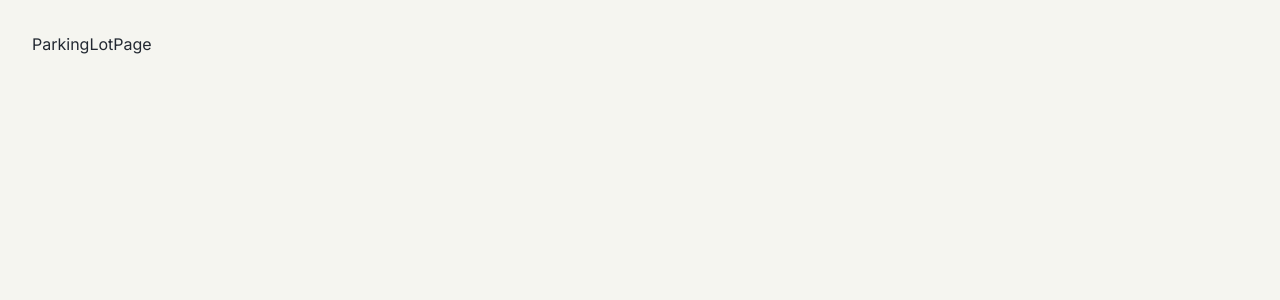
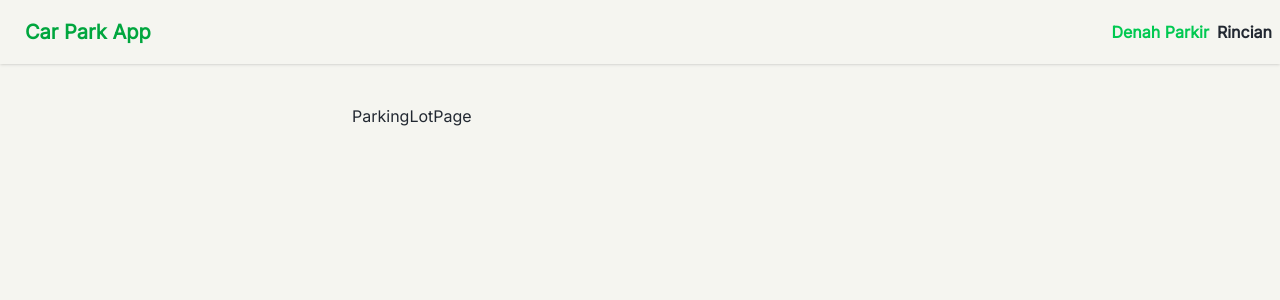
Before and after one commit to matfaisall/car-parking-app-muhammad-faisal, a React (Vite) app: page / in a window 1280 px wide. Shown: the top 300 px of the page. Built offline with nearby package versions, Linux system fonts and the light colour scheme.

Commit message:
feat : add routing and slicing navigation bar

```diff
--- a/index.html
+++ b/index.html
@@ -1,5 +1,5 @@
 <!doctype html>
-<html lang="en">
+<html lang="en" data-theme="light">
 
 <head>
   <meta charset="UTF-8" />
--- a/package.json
+++ b/package.json
@@ -15,6 +15,7 @@
     "daisyui": "^5.3.10",
     "react": "^19.1.1",
     "react-dom": "^19.1.1",
+    "react-router-dom": "^7.9.5",
     "tailwindcss": "^4.1.16"
   },
   "devDependencies": {
--- a/src/App.tsx
+++ b/src/App.tsx
@@ -1,11 +1,18 @@
 import "./App.css";
-import ParkingLotPage from "./pages/ParkingLot";
+
+import NavigationBar from "./components/navbar";
+import RouteApp from "./routes";
+
+import { useLocation } from "react-router-dom";
 
 function App() {
+  const location = useLocation();
+  console.log("location", location);
   return (
-    <div className=" min-h-screen bg-[#F5F5F0] text-[#222831] p-8">
+    <div className=" min-h-screen bg-[#F5F5F0] text-[#222831]">
+      <NavigationBar />
       <div className="max-w-7xl mx-auto">
-        <ParkingLotPage />
+        <RouteApp />
       </div>
     </div>
   );
--- a/src/components/navbar.tsx
+++ b/src/components/navbar.tsx
@@ -1,7 +1,38 @@
+import { useLocation } from "react-router-dom";
+
 const NavigationBar = () => {
+  const { pathname } = useLocation();
+  console.log("location", pathname);
   return (
-    <div>
-      <h1>NavigationBar</h1>
+    <div className="navbar bg-transparent shadow-sm ">
+      <div className="max-w-7xl w-screen mx-auto">
+        <div className="flex items-center justify-between">
+          <div>
+            <a
+              href="/"
+              className="btn btn-ghost text-xl text-bold text-green-600"
+            >
+              Car Park App
+            </a>
+          </div>
+          <ul className=" flex items-center gap-2 md:gap-2">
+            <li
+              className={`${
+                pathname === "/" ? "text-green-500" : "t"
+              } text-md font-semibold hover:text-green-700`}
+            >
+              <a href="/">Denah Parkir</a>
+            </li>
+            <li
+              className={`${
+                pathname === "/rincian" ? "text-green-500" : "t"
+              } text-md font-semibold hover:text-green-700`}
+            >
+              <a href="/rincian">Rincian</a>
+            </li>
+          </ul>
+        </div>
+      </div>
     </div>
   );
 };
--- a/src/main.tsx
+++ b/src/main.tsx
@@ -3,9 +3,12 @@ import { createRoot } from "react-dom/client";
 import "@fontsource/inter";
 // import "./index.css";
 import App from "./App.tsx";
+import { BrowserRouter } from "react-router-dom";
 
 createRoot(document.getElementById("root")!).render(
   <StrictMode>
-    <App />
+    <BrowserRouter>
+      <App />
+    </BrowserRouter>
   </StrictMode>
 );
--- /dev/null
+++ b/src/pages/DetailPemesanan/index.tsx
@@ -0,0 +1,7 @@
+import React from "react";
+
+const DetailPemesananPage = () => {
+  return <div>DetailPemesananPage</div>;
+};
+
+export default DetailPemesananPage;
--- a/src/pages/ParkingLot/index.tsx
+++ b/src/pages/ParkingLot/index.tsx
@@ -1,7 +1,9 @@
 const ParkingLotPage = () => {
   return (
-    <div>
-      <h1>ParkingLotPage</h1>
+    <div className="py-10">
+      <div className="w-full max-w-xl mx-auto">
+        <h1>ParkingLotPage</h1>
+      </div>
     </div>
   );
 };
--- /dev/null
+++ b/src/routes/index.tsx
@@ -0,0 +1,14 @@
+import { Routes, Route } from "react-router-dom";
+import ParkingLotPage from "../pages/ParkingLot";
+import DetailPemesananPage from "../pages/DetailPemesanan";
+
+const RouteApp = () => {
+  return (
+    <Routes>
+      <Route path="/" element={<ParkingLotPage />} />
+      <Route path="/rincian" element={<DetailPemesananPage />} />
+    </Routes>
+  );
+};
+
+export default RouteApp;
```
Also changed, not shown: 1 other file (tests, documents, lock files or other folders).
